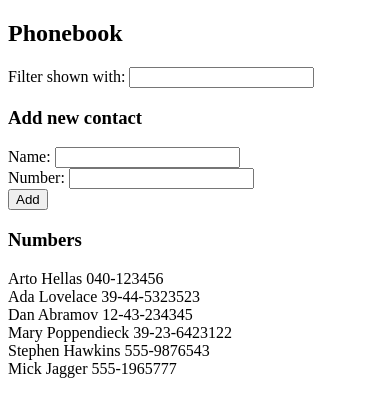
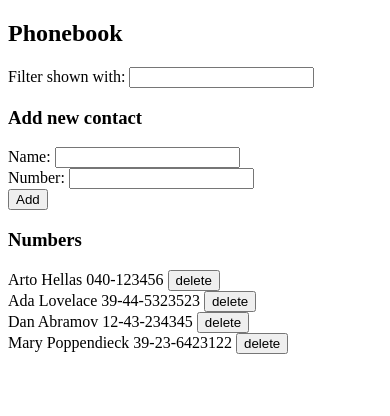
Before and after one commit to elaktupp/fullstackcourse, a React (Vite) app in the folder part2/phonebook/: page / in a window 390 px wide. Shown: the top 416 px of the page. Built offline with nearby package versions, Linux system fonts and the light colour scheme; data requests are answered from the project's data file.

Commit message:
Part 2 - Exercises 2.14 the phonebook step 9. Delete added. Renamed service methods.

```diff
--- a/part2/phonebook/db.json
+++ b/part2/phonebook/db.json
@@ -19,16 +19,6 @@
       "name": "Mary Poppendieck",
       "number": "39-23-6423122",
       "id": "4"
-    },
-    {
-      "id": "a0c0",
-      "name": "Stephen Hawkins",
-      "number": "555-9876543"
-    },
-    {
-      "id": "c1b2",
-      "name": "Mick Jagger",
-      "number": "555-1965777"
     }
   ]
 }
--- a/part2/phonebook/src/App.jsx
+++ b/part2/phonebook/src/App.jsx
@@ -2,13 +2,13 @@ import { useState, useEffect } from "react";
 import Filter from "./components/Filter";
 import PersonForm from "./components/PersonForm";
 import Persons from "./components/Persons";
-import Phonebook from "./services/phonebook";
+import phonebookService from "./services/phonebook";
 
 const App = () => {
   const [persons, setPersons] = useState([]);
 
   useEffect(() => {
-    Phonebook.getAll().then((data) => setPersons(data));
+    phonebookService.getAllContacts().then((data) => setPersons(data));
   }, []);
 
   const [newName, setNewName] = useState("");
@@ -47,10 +47,20 @@ const App = () => {
       alert(`${newName} is alreayd added to phonebook.`);
     } else {
       const newPerson = { name: newName, number: newNumber };
-      Phonebook.create(newPerson).then((data) => {
+      phonebookService.createContact(newPerson).then((data) => {
         setPersons(persons.concat(data));
         setNewName("");
         setNewNumber("");
+      });
+    }
+  };
+
+  const handleDeleteContact = (index) => {
+    if (
+      window.confirm(`Are you sure you want to delete ${persons[index].name}?`)
+    ) {
+      phonebookService.deleteContact(persons[index].id).then((data) => {
+        phonebookService.getAllContacts().then((data) => setPersons(data));
       });
     }
   };
@@ -68,7 +78,7 @@ const App = () => {
         handleNumberChange={handleNumberChange}
       />
       <h3>Numbers</h3>
-      <Persons contactList={contactList} />
+      <Persons contactList={contactList} deleteContact={handleDeleteContact} />
     </div>
   );
 };
--- a/part2/phonebook/src/components/Persons.jsx
+++ b/part2/phonebook/src/components/Persons.jsx
@@ -1,11 +1,12 @@
 import React from "react";
 
-const Persons = ({ contactList }) => {
+const Persons = ({ contactList, deleteContact }) => {
   return (
     <div>
       {contactList.map((p, i) => (
         <div key={p.name}>
-          {p.name} {p.number}
+          {p.name} {p.number}{" "}
+          <button onClick={() => deleteContact(i)}>delete</button>
         </div>
       ))}
     </div>
--- a/part2/phonebook/src/services/phonebook.js
+++ b/part2/phonebook/src/services/phonebook.js
@@ -2,14 +2,19 @@ import axios from "axios";
 import { act } from "react";
 const baseUrl = "http://localhost:3001/persons";
 
-const getAll = () => {
+const getAllContacts = () => {
   const request = axios.get(baseUrl);
   return request.then((response) => response.data);
 };
 
-const create = (newContact) => {
+const createContact = (newContact) => {
   const request = axios.post(baseUrl, newContact);
   return request.then((response) => response.data);
 };
 
-export default { getAll, create };
+const deleteContact = (id) => {
+  const request = axios.delete(`${baseUrl}/${id}`);
+  return request.then((response) => response.data);
+};
+
+export default { getAllContacts, createContact, deleteContact };
```
